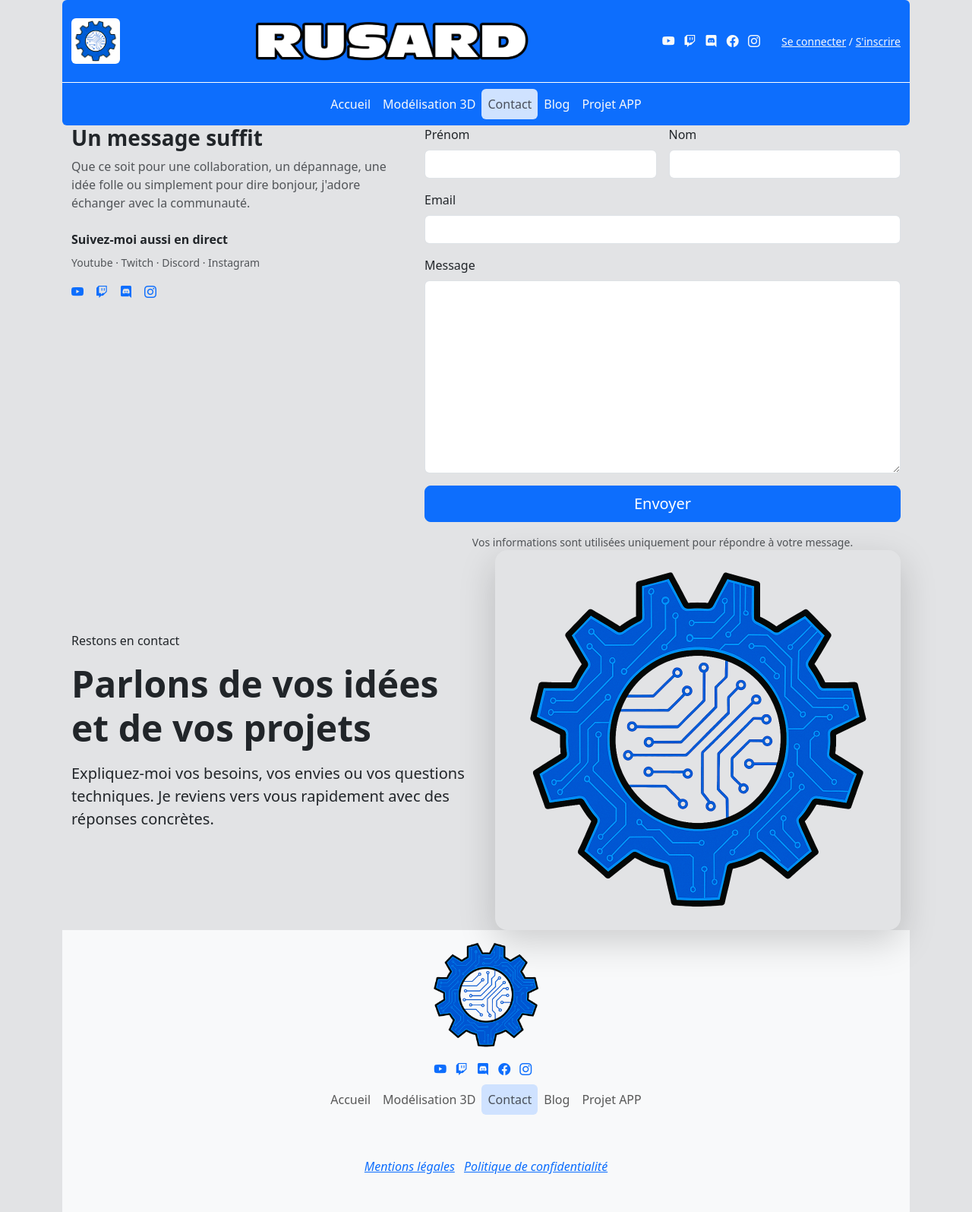
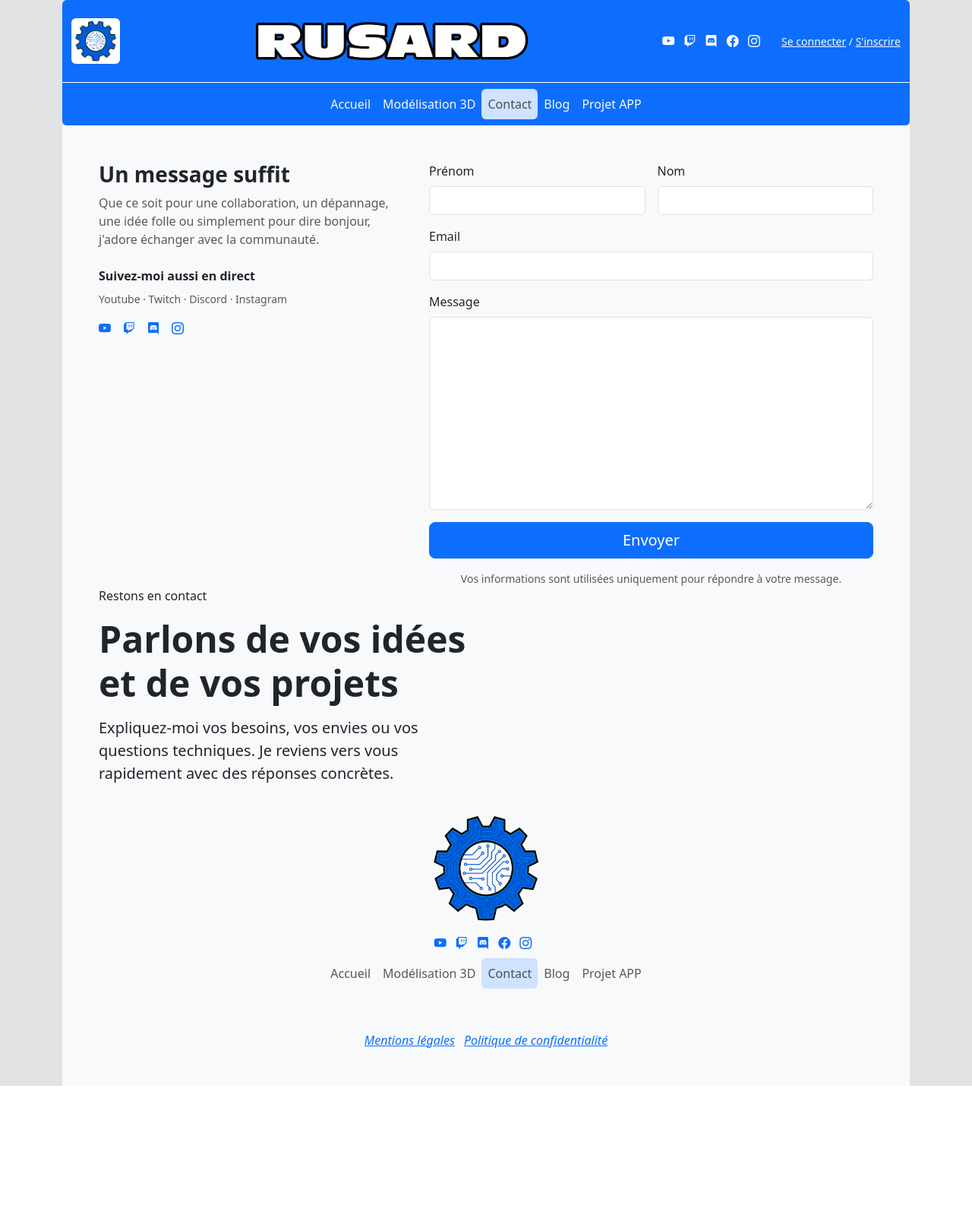
Before and after one commit to Rusard/site-rusard, a Django app: page /Contact/ in a window 1280 px wide. Shown: the whole page at 76% size. After the commit the page ends 1429 px from the top, so only its background shows below. Run offline with Django 5.2, Linux system fonts and the light colour scheme; some libraries are stand-ins or nearby versions.

```diff
--- a/rusard_site/rusardhome/templates/rusardhome/contact.html
+++ b/rusard_site/rusardhome/templates/rusardhome/contact.html
@@ -6,8 +6,7 @@
 {% block og_title %}Contact - Rusard{% endblock %}
 {% block og_description %}Formulaire de contact pour joindre Rusard.{% endblock %}
 {% block content %}
-<div class="container">
-
+<div class="container pt-5 pe-5 ps-5 bg-light">
     <section class="rs-section">
         <div class="row g-4 align-items-stretch">
             <div class="col-12 col-lg-5">
@@ -72,14 +71,11 @@
         </div>
     </section>
     <section class="rs-section rs-hero text-center text-lg-start">
-        <div class="row align-items-center g-4">
+        <div class="row align-items-center">
             <div class="col-lg-6">
                 <span class="rs-eyebrow">Restons en contact</span>
                 <h1 class="display-5 fw-bold mt-3">Parlons de vos idées et de vos projets</h1>
                 <p class="lead mt-3 mb-4">Expliquez-moi vos besoins, vos envies ou vos questions techniques. Je reviens vers vous rapidement avec des réponses concrètes.</p>
-            </div>
-            <div class="col-lg-6 text-center">
-                <img class="img-fluid rounded-4 shadow-lg" src="{% static 'rusardhome/media/Logo-2025.png' %}" alt="Logo Rusard">
             </div>
         </div>
     </section>
```
Also changed, not shown: 3 other files.
